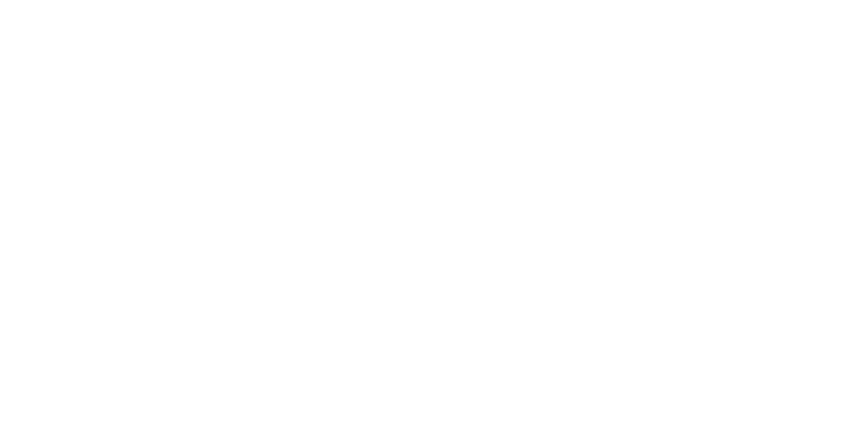
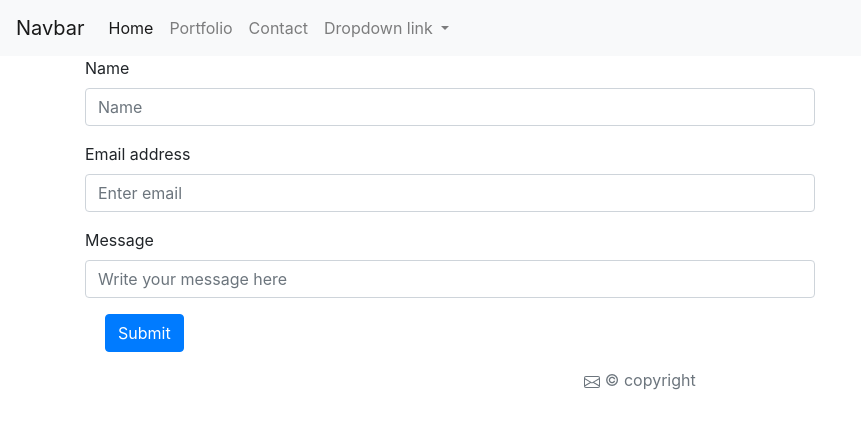
Before and after one commit to MasonBurke/Homework2, a plain HTML site: page contact.html in a window 1280 px wide. Shown: the whole page, without its empty margins (0-861 px from the left). Drawn offline with nearby package versions, Linux system fonts and the light colour scheme.

Commit message:
added contact,portfolio, footer and fixed navbar

```diff
--- a/contact.html
+++ b/contact.html
@@ -0,0 +1,82 @@
+<!DOCTYPE html>
+<html lang="en">
+<head>
+    <meta charset="UTF-8">
+    <meta name="viewport" content="width=device-width, initial-scale=1.0">
+    <link rel="stylesheet" href="https://stackpath.bootstrapcdn.com/bootstrap/4.4.1/css/bootstrap.min.css" integrity="sha384-Vkoo8x4CGsO3+Hhxv8T/Q5PaXtkKtu6ug5TOeNV6gBiFeWPGFN9MuhOf23Q9Ifjh" crossorigin="anonymous">
+    <script src="https://code.jquery.com/jquery-3.4.1.slim.min.js" integrity="sha384-J6qa4849blE2+poT4WnyKhv5vZF5SrPo0iEjwBvKU7imGFAV0wwj1yYfoRSJoZ+n" crossorigin="anonymous"></script>
+    <script src="https://cdn.jsdelivr.net/npm/popper.js@1.16.0/dist/umd/popper.min.js" integrity="sha384-Q6E9RHvbIyZFJoft+2mJbHaEWldlvI9IOYy5n3zV9zzTtmI3UksdQRVvoxMfooAo" crossorigin="anonymous"></script>
+    <script src="https://stackpath.bootstrapcdn.com/bootstrap/4.4.1/js/bootstrap.min.js" integrity="sha384-wfSDF2E50Y2D1uUdj0O3uMBJnjuUD4Ih7YwaYd1iqfktj0Uod8GCExl3Og8ifwB6" crossorigin="anonymous"></script>
+    <link rel="stylesheet" href="style.css">
+
+<title>Document</title>
+</head>
+<body>
+    <nav class="navbar navbar-expand-lg navbar-light bg-light">
+        <a class="navbar-brand" href="#">Navbar</a>
+        <button class="navbar-toggler" type="button" data-toggle="collapse" data-target="#navbarNavDropdown" aria-controls="navbarNavDropdown" aria-expanded="false" aria-label="Toggle navigation">
+          <span class="navbar-toggler-icon"></span>
+        </button>
+        <div class="collapse navbar-collapse" id="navbarNavDropdown">
+          <ul class="navbar-nav">
+            <li class="nav-item active">
+              <a class="nav-link" href="index.html">Home <span class="sr-only">(current)</span></a>
+            </li>
+            <li class="nav-item">
+              <a class="nav-link" href="portfolio.html">Portfolio</a>
+            </li>
+            <li class="nav-item">
+              <a class="nav-link" href="contact.html">Contact</a>
+            </li>
+            <li class="nav-item dropdown">
+              <a class="nav-link dropdown-toggle" href="#" id="navbarDropdownMenuLink" role="button" data-toggle="dropdown" aria-haspopup="true" aria-expanded="false">
+                Dropdown link
+              </a>
+              <div class="dropdown-menu" aria-labelledby="navbarDropdownMenuLink">
+                <a class="dropdown-item" href="#">Action</a>
+                <a class="dropdown-item" href="#">Another action</a>
+                <a class="dropdown-item" href="#">Something else here</a>
+              </div>
+            </li>
+          </ul>
+        </div>
+      </nav>
+
+      <div class="container">
+          <div class="row">
+              <div class="col-md-8">
+                  <form class="block form-horizontal">
+                      <div class="form-group">
+                        <label for="exampleInputPassword1">Name</label>
+                        <input type="text" class="form-control" id="exampleInputPassword1" placeholder="Name">
+                      </div>
+                    <div class="form-group">
+                      <label for="exampleInputEmail1">Email address</label>
+                      <input type="email" class="form-control" id="exampleInputEmail1" aria-describedby="emailHelp" placeholder="Enter email">
+                      <small id="emailHelp" class="form-text text-muted"></small>
+                    </div> <div class="form-group">
+                        <label for="exampleInputPassword1">Message</label>
+                        <input type="text" class="form-control" id="exampleInputPassword1" placeholder="Write your message here">
+                      </div>
+                    <div class="form-group form-check">
+                    <button type="submit" class="btn btn-primary">Submit</button>
+                  </form>
+
+              </div>
+          </div>
+      </div>
+
+
+      <footer class="footer">
+        <div class="two-toned-footer-color">
+          <p class="text-center text-muted text-muted-footer">
+            <svg class="bi bi-envelope" width="1em" height="1em" viewBox="0 0 16 16" fill="currentColor" xmlns="http://www.w3.org/2000/svg">
+                <path fill-rule="evenodd" d="M14 3H2a1 1 0 00-1 1v8a1 1 0 001 1h12a1 1 0 001-1V4a1 1 0 00-1-1zM2 2a2 2 0 00-2 2v8a2 2 0 002 2h12a2 2 0 002-2V4a2 2 0 00-2-2H2z" clip-rule="evenodd"/>
+                <path fill-rule="evenodd" d="M.071 4.243a.5.5 0 01.686-.172L8 8.417l7.243-4.346a.5.5 0 01.514.858L8 9.583.243 4.93a.5.5 0 01-.172-.686z" clip-rule="evenodd"/>
+                <path d="M6.752 8.932l.432-.252-.504-.864-.432.252.504.864zm-6 3.5l6-3.5-.504-.864-6 3.5.504.864zm8.496-3.5l-.432-.252.504-.864.432.252-.504.864zm6 3.5l-6-3.5.504-.864 6 3.5-.504.864z"/>
+                <a href="masonburke@rocketmail.com"></a> </svg>
+            &copy; copyright
+          </p>
+
+</body>
+</html>
--- a/style.css
+++ b/style.css
@@ -13,6 +13,7 @@
 .p1 {
     margin-left: 15%;
     margin-right: 15%;
+    text-align: center;
 }
 
 .h3 {
```
Also changed, not shown: index.html (+20 -11 lines), portfolio.html (+104 -0 lines), 1 other file.
